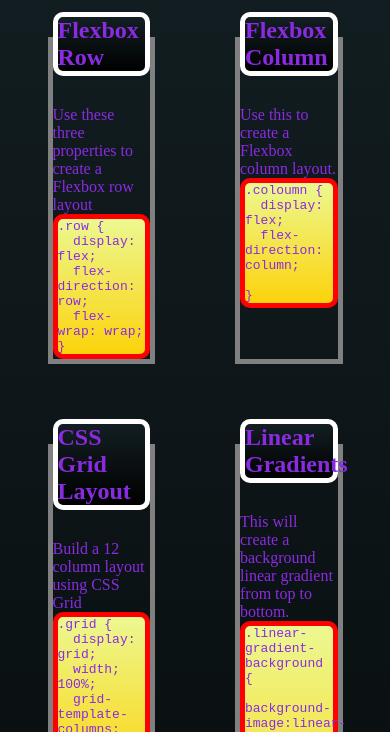
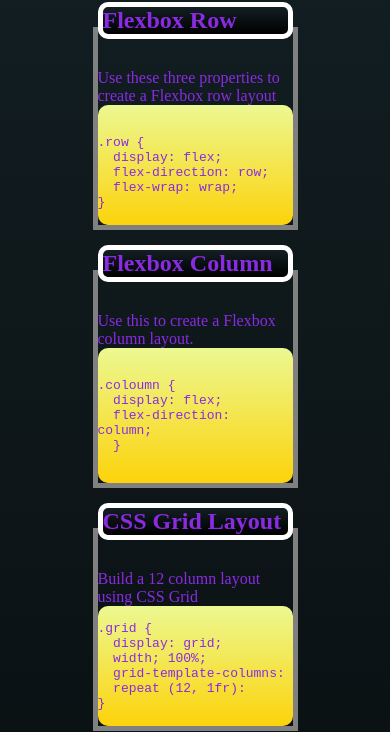
Before and after one commit to beckamcnally/ultimate-cheat, a plain HTML site: page index.html in a window 390 px wide. Shown: the part 112-844 px from the top of the page. Drawn offline with Linux system fonts and the light colour scheme.

Commit message:
fixed resizing

```diff
--- a/assets/style.css
+++ b/assets/style.css
@@ -13,8 +13,8 @@ body {
 }
 
 main {
-    display:flex;
-    flex-wrap:wrap;
+    display: flex;
+    flex-wrap: wrap;
     justify-content: center;
 }
 
@@ -30,7 +30,6 @@ header, footer {
 
 section{
     display:flex;
-    flex: 0, 1, 33%;
     justify-content: column;
     flex-direction: column;
     border:5px solid grey;
@@ -48,7 +47,6 @@ h2{
 pre{
     background: linear-gradient( #ecf891, #fcd30b);
     border-radius: 10px;
-    border: 5px solid red;
     white-space: pre-wrap;
     -webkit-user-select: all;
     -ms-user-select: all;
@@ -64,12 +62,20 @@ h2:hover  {
 }
 @media screen and (max-width:992px) {
     main section {
-       justify-content: column;
+       width: 30%;
+       margin: 20px;
+    }
+
+    header {
+        margin-bottom: 10px;
     }
 }
 @media screen and (max-width:768px) {
+    main  {
+       justify-content: row;
+    }
+
     main section {
-
-
+        width: 50%;
     }
 }
```
Also changed, not shown: index.html (+18 -1 lines).
